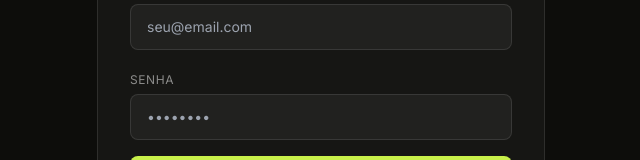
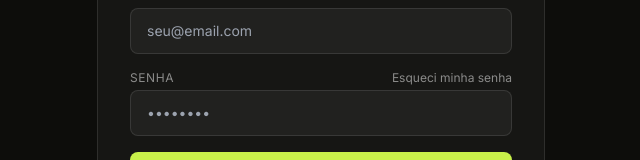
Before and after one commit to lekows/healthaxis, a Next.js app: page /auth/login in a window 1280 px wide. Shown: the part 287-447 px from the top of the page, without its empty margins (319-959 px from the left). Built offline with nearby package versions, Linux system fonts and the light colour scheme.

Commit message:
feat: link login to account recovery

```diff
--- a/app/auth/login/page.tsx
+++ b/app/auth/login/page.tsx
@@ -71,7 +71,12 @@ export default function LoginPage() {
           </div>
 
           <div>
-            <label className="text-xs text-white/50 uppercase tracking-wider">Senha</label>
+            <div className="flex items-center justify-between">
+              <label className="text-xs text-white/50 uppercase tracking-wider">Senha</label>
+              <Link href="/auth/recover" className="text-xs text-white/50 hover:text-white transition-colors">
+                Esqueci minha senha
+              </Link>
+            </div>
             <input
               type="password"
               required
```
